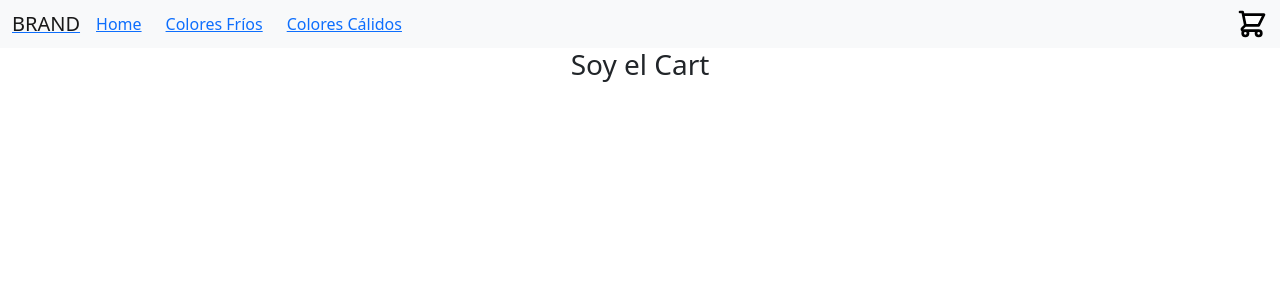
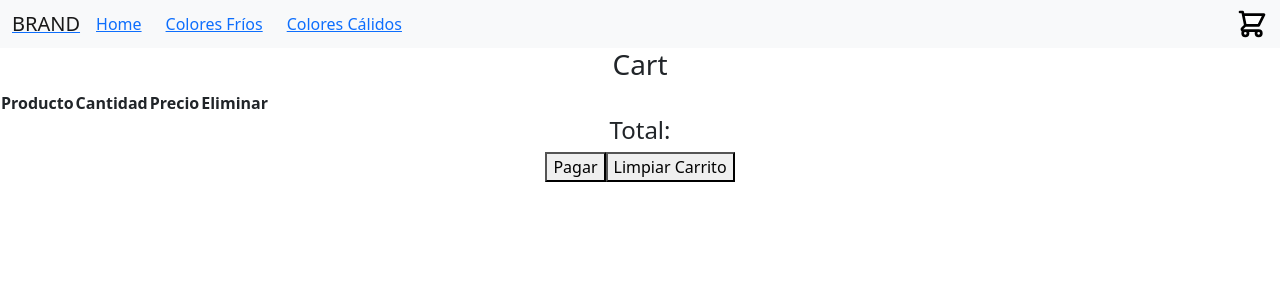
Before and after one commit to siempreeselfindelmundo/proyecto_react, a React (Create React App) app: page /cart in a window 1280 px wide. Shown: the top 300 px of the page. Built offline with nearby package versions, Linux system fonts and the light colour scheme.

Commit message:
desafio cartContext

```diff
--- a/src/components/Cart/Cart.jsx
+++ b/src/components/Cart/Cart.jsx
@@ -1,9 +1,37 @@
 import React from 'react'
+import { useCartContext } from '../../context/CartContext'
+
 
 export const Cart = () => {
+
+    const {cartList, limpiarCarro, eliminarItem, sumaPrecioItems, cantidadItem} = useCartContext()
+
+
+
     return (
         <div>
-            <h3>Soy el Cart</h3>
+            <h3>Cart</h3>
+            <table>
+                <tr>
+                    <th>Producto</th>
+                    <th>Cantidad</th>
+                    <th>Precio</th>
+                    <th>Eliminar</th>
+                </tr>
+
+            {cartList.map(prod =>
+                <tr key={prod.id}>
+                    <th>{prod.title}
+                    <img src={prod.pictureUrl} alt="product_picture" /> </th>
+                    <th>{prod.cantidad}</th>
+                    <th>{prod.price}</th>
+                    <th><button className="btn btn-secondary btn-danger btn-sm" onClick={ eliminarItem }>x</button> </th>
+                </tr>
+            )}
+            </table>
+            <h4>Total: {}</h4>
+            <button>Pagar</button>
+            <button onClick={ limpiarCarro }>Limpiar Carrito</button>
         </div>
     )
 }
--- a/src/components/ItemDetail/ItemDetail.jsx
+++ b/src/components/ItemDetail/ItemDetail.jsx
@@ -1,5 +1,6 @@
-import React, { useState } from 'react'
+import React, { useState, useContext } from 'react'
 import { Link } from 'react-router-dom'
+import { CartContext } from '../../context/CartContext'
 import ItemCount from '../ItemCount/ItemCount'
 
 let cardWidth = {
@@ -8,9 +9,15 @@ let cardWidth = {
 
  const ItemDetail = ( {prod} ) => {
 
+    const {cartList, agregarCarrito} = useContext(CartContext)
+
+    console.log(cartList)
+
     const handlerOnAdd = (cantidad) => {
         console.log(cantidad)
         setwasClicked(true)
+        agregarCarrito({ ...prod, cantidad: cantidad })
+
     }
 
     const [wasClicked, setwasClicked] = useState(false)
@@ -25,7 +32,13 @@ let cardWidth = {
                 <div className="card-body">
                     <img src={`${prod.pictureUrl}`} alt="" />
                     <p className="mt-5">{`${prod.price}`}€</p>
-                    {wasClicked ? <Link to='/cart'>Ir al carro</Link> : <ItemCount initial={0} stock={5} onAdd={handlerOnAdd} />}
+                    {wasClicked ?
+                            <>
+                            <Link to='/'> <button> Seguir comprando </button></Link>
+                            <Link to='/cart'> <button> Ir al Check-Out </button></Link>
+                            </>
+                        :
+                            <ItemCount initial={0} stock={5} onAdd={handlerOnAdd} />}
 
                 </div>
                 <div className="card-footer">
--- a/src/components/NavBar/NavBar.jsx
+++ b/src/components/NavBar/NavBar.jsx
@@ -4,9 +4,13 @@ import { Link } from 'react-router-dom'
 import Navbar from 'react-bootstrap/Navbar'
 import Container from 'react-bootstrap/Container';
 import Nav from 'react-bootstrap/Nav';
+import { useCartContext } from '../../context/CartContext';
 
 
 const NavBar = () => {
+
+    const { cantidadItem } = useCartContext()
+
     return (
         <Navbar bg='light' expand='lg' >
             <Container fluid>
@@ -23,8 +27,9 @@ const NavBar = () => {
                         <Link to='/category/calido'> Colores Cálidos </Link>
 
                     </ Nav>
-                        <Link to='/cart'>
-                            <CartWidget/>
+                        <Link to='/cart' className="d-flex">
+                            { cantidadItem() !== 0 && cantidadItem()}
+                            <CartWidget />
                         </Link>
                 </ Navbar.Collapse>
             </Container>
--- /dev/null
+++ b/src/context/CartContext.jsx
@@ -0,0 +1,87 @@
+import React, { createContext, useState, useContext } from "react";
+import { Cart } from "../components/Cart/Cart";
+
+
+export const CartContext = createContext([])
+
+export const useCartContext = () => {
+    return useContext(CartContext)
+}
+
+
+
+const CartContextProvider = ({children}) => {
+
+    const [cartList, setCartList] = useState([])
+
+    const agregarCarrito = (item) => {
+
+
+        // CON CANTIDAD PERO SIN SUMAR ITEMS IGUALES
+        const index = cartList.findIndex(i => i.id === item.id) // posición -1
+            console.log(index)
+
+            if (index > -1) {
+                const oldQty = cartList[index].cantidad
+                cartList.splice(index, 1)
+                setCartList([...cartList, {...item, cantidad: item.cantidad+oldQty}])
+            }
+            else {
+                setCartList([...cartList, {item: item, cantidad: item.cantidad}])
+                }
+            }
+
+
+            // SIN CANTIDAD
+    // const agregarCarrito = (item, cantidad) => {
+
+    //     let inCartList = cartList.find((cartItem) => cartItem.id === item.id )
+
+    //     if (inCartList) {
+    //         inCartList.cantidad += cantidad
+    //         setCartList([...cartList])
+    //     }
+    //     else {
+    //         setCartList([...cartList, {...item, cantidad}])
+
+    //     }
+
+    //     console.log(cantidad);
+
+    // }
+
+
+    const eliminarItem = (id) => {
+
+        setCartList(cartList.filter((i) => i.id !== id))
+
+    }
+
+    const limpiarCarro = () => {
+        setCartList([])
+    }
+
+    const cantidadItem = () => {
+        return cartList.reduce( (acum, item) => acum = acum + item.cantidad , 0 )
+    }
+
+    const sumaPrecioItems = () => {
+        return cartList.reduce((acum, item) => acum = acum + item.price, 0)
+
+    }
+
+    return (
+       <CartContext.Provider value={{
+        cartList,
+        agregarCarrito,
+        limpiarCarro,
+        eliminarItem,
+        cantidadItem,
+        sumaPrecioItems
+           }}>
+           {children}
+       </CartContext.Provider>
+    )
+        }
+
+export default CartContextProvider
```
Also changed, not shown: src/App.js (+7 -0 lines).
